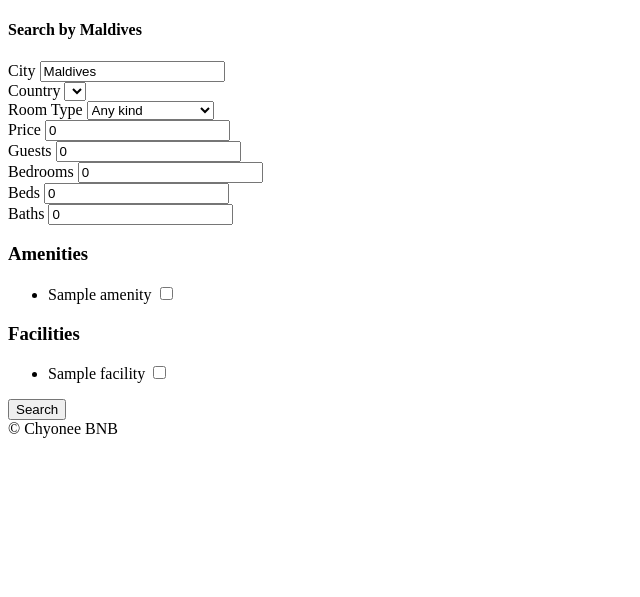
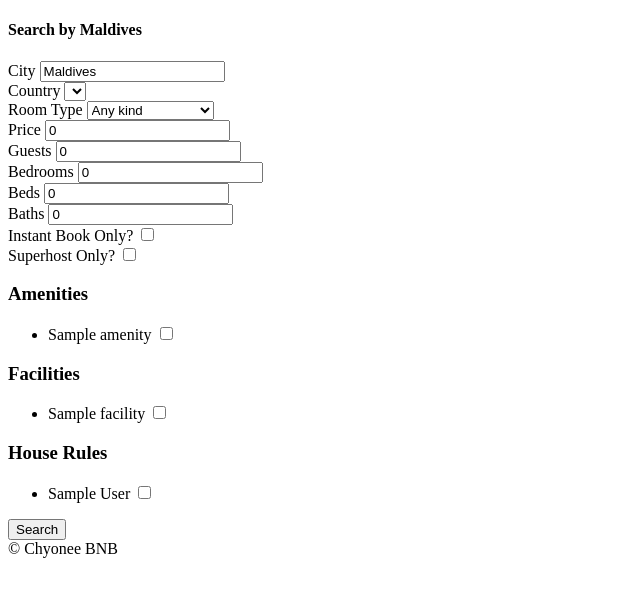
Before and after one commit to chyoni/airbnb-2022, a Django app: page /rooms/search/ in a window 1280 px wide. Shown: the part 26-623 px from the top of the page, without its empty margins (0-640 px from the left). Run offline with Django 4.2, Linux system fonts and the light colour scheme; tables that the repository leaves empty hold one stand-in row (values such as "Sample post"); lists and menus that the app fills with data are empty.

Commit message:
#57 Search views 3

```diff
--- a/rooms/views.py
+++ b/rooms/views.py
@@ -44,16 +44,26 @@ def search(request):
     bedrooms: int = int(request.GET.get("bedrooms", 0))
     beds: int = int(request.GET.get("beds", 0))
     baths: int = int(request.GET.get("baths", 0))
+    s_amenities: list = request.GET.getlist("amenities")
+    s_facilities: list = request.GET.getlist("facilities")
+    s_house_rules: list = request.GET.getlist("house_rules")
+    instant = request.GET.get("instant")
+    superhost = request.GET.get("superhost")
+
     room_types = models.RoomType.objects.all()
     amenities = models.Amenity.objects.all()
     facilities = models.Facility.objects.all()
-
-    print(room_type)
+    house_rules = models.HouseRule.objects.all()
 
     in_urls = {
         "selected_city": city,
         "selected_country": country,
         "selected_room_type": room_type,
+        "selected_amenities": s_amenities,
+        "selected_facilities": s_facilities,
+        "selected_house_rules": s_house_rules,
+        "selected_instant": instant,
+        "selected_superhost": superhost,
         "price": price,
         "guests": guests,
         "bedrooms": bedrooms,
@@ -65,6 +75,7 @@ def search(request):
         "room_types": room_types,
         "amenities": amenities,
         "facilities": facilities,
+        "house_rules": house_rules,
     }
     return render(
         request,
--- a/templates/rooms/search.html
+++ b/templates/rooms/search.html
@@ -60,12 +60,24 @@
         </div>
 
         <div>
+            <label for="instant">Instant Book Only?</label>
+            <input {% if selected_instant %}checked{% endif %} type="checkbox" name="instant" id="instant" />
+        </div>
+
+        <div>
+            <label for="superhost">Superhost Only?</label>
+            <input {% if selected_superhost %}checked{% endif %} type="checkbox" name="superhost" id="superhost" />
+        </div>
+
+        <div>
             <h3>Amenities</h3>
             <ul>
             {% for ame in amenities %}
                 <li>
                     <label for="a_{{ame.pk}}" >{{ame.name}}</label>
-                    <input type="checkbox" id="a_{{ame.pk}}" name="amenities" value="{{ame.pk}}" />
+                    <input type="checkbox" id="a_{{ame.pk}}"
+                    name="amenities" value="{{ame.pk}}"
+                    {% if ame.pk|slugify in selected_amenities %}checked{% endif %} />
                 </li>
             {% endfor %}
             </ul>
@@ -77,7 +89,23 @@
             {% for fac in facilities %}
                 <li>
                     <label for="f_{{fac.pk}}" >{{fac.name}}</label>
-                    <input type="checkbox" id="a_{{fac.pk}}" name="facnities" value="{{fac.pk}}" />
+                    <input type="checkbox" id="f_{{fac.pk}}"
+                    name="facilities" value="{{fac.pk}}"
+                    {% if fac.pk|slugify in selected_facilities %}checked{% endif %} />
+                </li>
+            {% endfor %}
+            </ul>
+        </div>
+
+        <div>
+            <h3>House Rules</h3>
+            <ul>
+            {% for hr in house_rules %}
+                <li>
+                    <label for="h_{{hr.pk}}" >{{hr.name}}</label>
+                    <input type="checkbox" id="h_{{hr.pk}}"
+                    name="house_rules" value="{{hr.pk}}"
+                    {% if hr.pk|slugify in selected_house_rules %}checked{% endif %} />
                 </li>
             {% endfor %}
             </ul>
```
Also changed, not shown: README.md.
